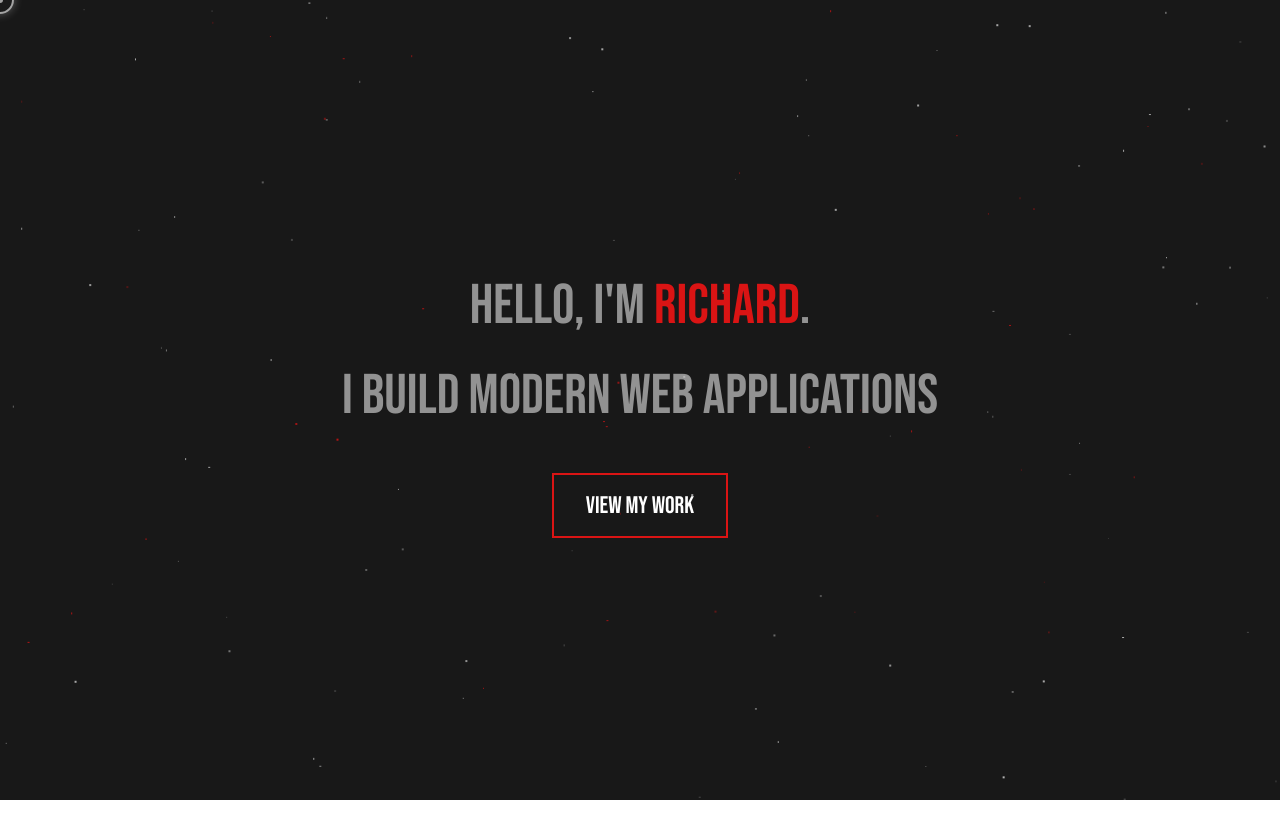
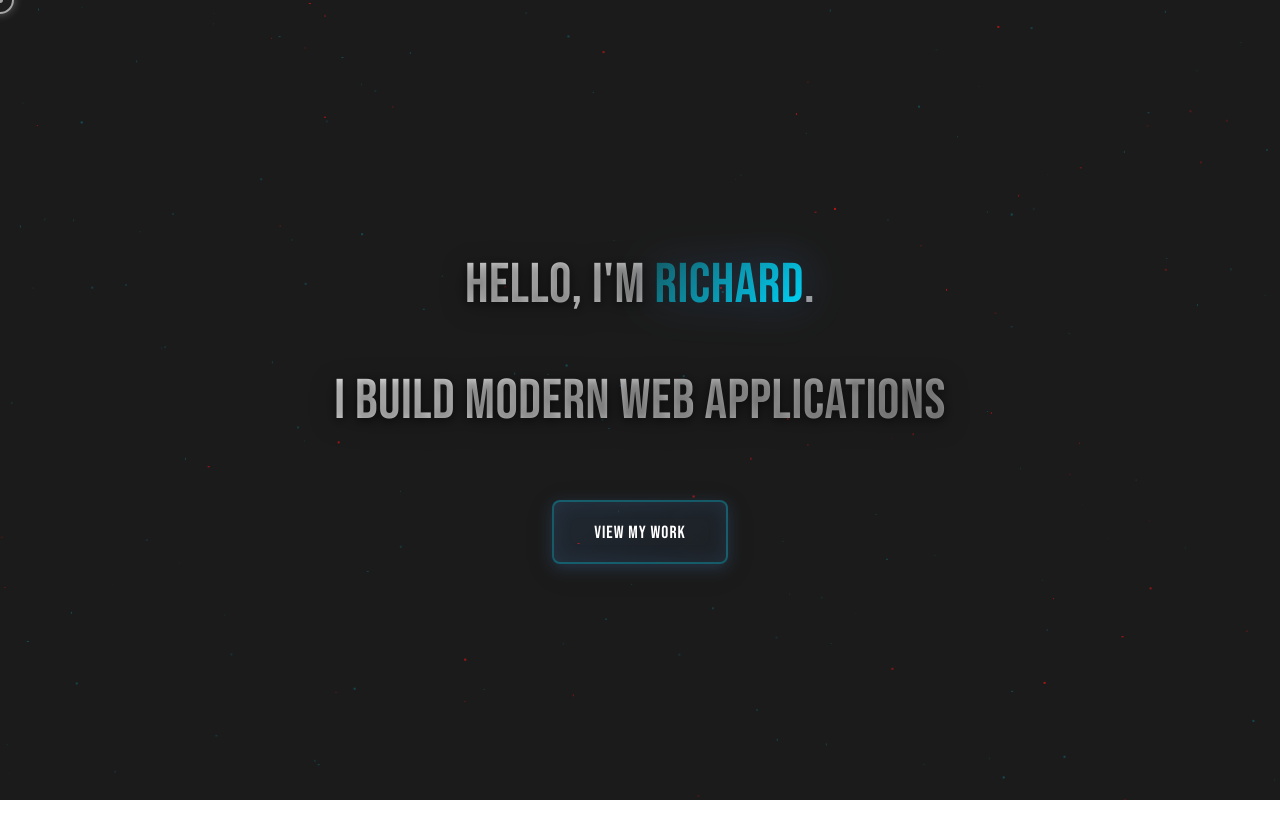
Before and after one commit to Richard190104/Portfolio, a React (Vite) app: page / in a window 1280 px wide. Shown: the top 838 px of the page. Built offline with nearby package versions, Linux system fonts and the light colour scheme.

Commit message:
big update!!!

```diff
--- a/src/App.css
+++ b/src/App.css
@@ -6,7 +6,7 @@
   position: relative;
   z-index: 1;
   --red-color : #da1414;
-  --aqua-color :  #cccccc;
+  --aqua-color :  rgba(0, 229, 255, 0.295);
   --section-header-color: #ffffffcc;
 }
 html, body {
@@ -16,28 +16,17 @@ html, body {
   scroll-behavior: smooth;
 }
 
-/* Scroll Progress Bar */
-.scroll-progress-container {
-  position: fixed;
-  top: 0;
-  left: 0;
-  width: 100%;
-  height: 4px;
-  background: rgba(0, 0, 0, 0.2);
-  z-index: 9999;
-  backdrop-filter: blur(5px);
-}
 
-.scroll-progress-bar {
-  height: 100%;
-  background: linear-gradient(90deg, var(--red-color) 0%, var(--aqua-color) 100%);
-  box-shadow: 0 0 10px var(--red-color), 0 0 20px rgba(0, 229, 255, 0.5);
-  transition: width 0.1s ease-out;
-}
+
+
 
 /* Custom Scrollbar for entire page */
 ::-webkit-scrollbar {
   width: 5px;
+}
+
+::-webkit-scrollbar:hover{
+  width: 8px;
 }
 
 ::-webkit-scrollbar-track {
@@ -46,15 +35,15 @@ html, body {
 }
 
 ::-webkit-scrollbar-thumb {
-  background: linear-gradient(180deg, rgba(255, 1, 1, 0.6) 0%, rgba(231, 1, 1, 0.3) 100%);
+  background: linear-gradient(180deg, rgba(136, 136, 136, 0.6) 0%, rgba(1, 177, 231, 0.3) 100%);
   border-radius: 10px;
   border: 2px solid rgba(0, 229, 255, 0.05);
-  transition: all 0.3s ease;
 }
 
 ::-webkit-scrollbar-thumb:hover {
-  background: linear-gradient(180deg, rgba(255, 0, 0, 0.8) 0%, rgba(255, 72, 0, 0.5) 100%);
+  background: linear-gradient(180deg, rgba(136, 136, 136, 0.6) 0%, rgba(1, 177, 231, 0.733) 100%);
   box-shadow: 0 0 15px rgba(0, 229, 255, 0.3);
+
 }
 .content {
   position: relative;
@@ -117,8 +106,9 @@ html, body {
   position: fixed;
   inset: 0;
   display: flex;
-  justify-content: space-between;
-  align-items: center;
+  justify-content: center;
+  align-items: flex-start;
+  padding-top: 5% !important;
   padding: 0 10%;
   pointer-events: none;
   transition: transform 0.3s ease;
@@ -159,31 +149,69 @@ html, body {
 
 .content p {
   font-size: 3.5rem;
-  color: rgba(187, 187, 187, 0.75);
-  font-weight: 100;
-  margin: 0px;
-  line-height: 1.6;
+  color: rgba(255, 255, 255, 0.9);
+  font-weight: 300;
+  margin: 0.5rem 0;
+  line-height: 1.4;
   width: 50%;
+  text-shadow: 0 2px 10px rgba(0, 0, 0, 0.5);
+  background: linear-gradient(
+    135deg,
+    rgba(255, 255, 255, 0.9) 0%,
+    rgba(187, 187, 187, 0.8) 100%
+  );
+  -webkit-background-clip: text;
+  -webkit-text-fill-color: transparent;
+  background-clip: text;
 }
 
 .content button {
   margin-top: 2rem;
-  padding: 1rem 2rem;
-  font-size: 1.5rem;
-  border: none;
-  border-radius: 0px;
+  padding: 1.2rem 2.5rem;
+  font-size: 1.1rem;
+  border-radius: 8px;
   text-align: center;
-  background: transparent;
+  background: linear-gradient(135deg, rgba(89, 165, 255, 0.1), rgba(89, 165, 255, 0.05));
   color: white;
   cursor: pointer;
-  transition: border-color 0.3s ease, border-width 0.3s ease;
-  border: 2px solid var(--red-color);
+  border: 2px solid var(--aqua-color);
+  font-weight: 600;
+  letter-spacing: 1px;
+  text-transform: uppercase;
+  box-shadow:
+    0 4px 15px rgba(89, 165, 255, 0.2),
+    0 0 20px rgba(89, 165, 255, 0.1) inset;
+  transition: all 0.3s cubic-bezier(0.4, 0, 0.2, 1);
+  position: relative;
+  overflow: hidden;
+}
+
+.content button::before {
+  content: '';
+  position: absolute;
+  top: 0;
+  left: -100%;
+  width: 100%;
+  height: 100%;
+  background: linear-gradient(90deg, transparent, rgba(89, 165, 255, 0.3), transparent);
+  transition: left 0.5s ease;
+}
+
+.content button:hover::before {
+  left: 100%;
 }
 
 .content button:hover {
   border-color: var(--aqua-color);
-  border-width: 3px;
-  animation: buttonVibrate 0.5s ease-in-out;
+  box-shadow:
+    0 6px 25px rgba(89, 165, 255, 0.4),
+    0 0 40px rgba(89, 165, 255, 0.2) inset;
+}
+
+.content button:active {
+  box-shadow:
+    0 2px 10px rgba(89, 165, 255, 0.3),
+    0 0 20px rgba(89, 165, 255, 0.1) inset;
 }
 
 @keyframes buttonVibrate {
@@ -202,8 +230,14 @@ html, body {
 }
 
 .content b {
-  font-weight: 100;
-  color: var(--red-color);
+  font-weight: 600;
+  background: linear-gradient(135deg, var(--aqua-color) 0%, #00d9ff 100%);
+  -webkit-background-clip: text;
+  -webkit-text-fill-color: transparent;
+  background-clip: text;
+  text-shadow: none;
+  filter: drop-shadow(0 0 20px rgba(89, 165, 255, 0.4));
+  position: relative;
 }
 
 .loadable {
@@ -262,11 +296,12 @@ html, body {
 
 .section-right {
   width: 50%;
+  display: flex;
   text-align: center;
-  justify-content: center;
-  flex-direction: row;
+  justify-content: center !important;
+  align-items: center;
+  flex-direction: column;
   top: 120px;
-  transition: none;
   transform: translateX(1000px);
 }
 
@@ -284,24 +319,35 @@ html, body {
   align-items: center;
 }
 
-.skills-icons .iconBox:last-child {
-  grid-column: 2;
-}
 
 .devicon{
-  margin: 1rem;
   font-size: 3rem;
-}
+  text-shadow: 0 2px 10px rgba(0, 0, 0, 0.5);
+  background: linear-gradient(
+    135deg,
+    rgba(255, 255, 255, 0.9) 0%,
+    rgba(187, 187, 187, 0.8) 100%
+  );
+  -webkit-background-clip: text;
+  background-clip: text;
+  -webkit-text-fill-color: transparent;
+  }
+
+
+
 
 .iconBox{
   display: flex;
-  padding: 1rem;
+  padding: 35%;
+  border-radius: 5%;
   justify-content: center;
   align-items: center;
   border: 2px solid rgba(0, 229, 255, 0.295);
-  transition: all 0.3s ease;
   background-color: rgba(255, 255, 255, 0.055);
+  transition: all 1s ease ;
 }
+
+
 
 .slideInfoText {
   margin-top: 2rem;
@@ -339,6 +385,10 @@ html, body {
   transform: translateX(-50%);
 }
 
+.hovered{
+  transform: translateY(-10%) !important;
+}
+
 .separator{
   width: 100%;
   height: 80px;
@@ -353,6 +403,10 @@ html, body {
 .undimmed{
   opacity: 1 !important;
 }
+
+
+
+
 
 @keyframes loadElement {
   0% {
@@ -435,6 +489,34 @@ html, body {
     z-index: 2;
   }
 
+.view-work-button{
+  position: fixed !important;
+  bottom: 20px;
+  left: 50%;
+  transform: translateX(-50%);
+  transition: all 0.3s ease !important;
+  z-index: 1000;
+  opacity: 0;
+}
+
+.animate{
+  animation: buttonShake 4s ease infinite;
+}
+
+@keyframes buttonShake {
+  0%, 100% {
+    transform: translateX(-50%) translateY(0);
+  }
+  25% {
+    transform: translateX(-50%) translateY(-3px);
+  }
+  50% {
+    transform: translateX(-50%) translateY(3px);
+  }
+  75% {
+    transform: translateX(-50%) translateY(-3px);
+  }
+}
 
 @media (max-width: 1000px) {
   .section{
--- a/src/App.tsx
+++ b/src/App.tsx
@@ -9,6 +9,7 @@ import projects from "../src/assets/jsons/projects.json";
 import "./components/ProjectDetail.css";
 import Lenis from "lenis";
 import ProjectDetail from './components/ProjectDetail';
+import IntroPage from './components/introPage';
 function App() {
   const lenisRef = useRef<Lenis | null>(null);
 
@@ -36,7 +37,6 @@ function App() {
 
   const skillsIcons = [
     "devicon-html5-plain colored",
-    "devicon-css3-plain colored",
 
     "devicon-javascript-plain colored",
 
@@ -66,18 +66,6 @@ function App() {
     <b>simple web pages</b>. I enjoyed building something visual and seeing the
     results immediately. It was my first step into web development and it
     motivated me to keep learning.
-  </>,
-
-  <>
-    <i
-      className="devicon-css3-plain colored"
-      style={{ fontSize: "3rem", margin: "1rem" }}
-    ></i>
-    <br />
-    <b>CSS3</b>: CSS was key to improving the design of the websites I built. I
-    learned the basics alongside HTML to create{" "}
-    <b>visually appealing layouts</b>. Since then, I’ve created many static
-    websites using only HTML + CSS to explore its potential and possibilities.
   </>,
 
   <>
@@ -237,8 +225,8 @@ useEffect(() => {
 
   const left = aboutFixed?.querySelector(".section-left") as HTMLElement | null;
   const right = aboutFixed?.querySelector(".section-right") as HTMLElement | null;
-
-  if (!aboutFixed || !aboutSection || !projectsSection || !left || !right) return;
+  const button = document.querySelector(".view-work-button") as HTMLElement | null;
+  if (!aboutFixed || !aboutSection || !projectsSection || !left || !right || !button) return;
 
   const steps = skillDescriptions.length;
 
@@ -333,7 +321,8 @@ useEffect(() => {
     const cur = currentSlideRef.current;
     left.style.transform = `translateX(${-cur}px)`;
     right.style.transform = `translateX(${cur}px)`;
-
+    button.style.opacity = `${1 - cur / maxSlide}`;
+    button.classList.toggle("animate", cur < maxSlide * 0.5);
     raf = 0;
   };
 
@@ -364,14 +353,7 @@ useEffect(() => {
       <CursorCircle />
       <AnimatedBackground />
       <div className="content">
-        <section className="section section-intro">
-          <p>Hello, I'm <b>Richard</b>.</p>
-          <p>I build modern web applications</p>
-            <button onClick={() => {
-            const projectsSection = document.querySelector('.projects-section');
-            projectsSection?.scrollIntoView({ behavior: 'smooth' });
-            }}>View my work</button>
-        </section>
+        <IntroPage />
 
         <section className="section about-section" style={{flexDirection: 'row', justifyContent: 'start', alignItems: 'start', minHeight: 'auto', height: '300vh'}}>
          <div className="about-placeholder" />
@@ -400,6 +382,7 @@ useEffect(() => {
                    className={`
                     iconBox loadable
                     ${hoveredBox > index ? "dimmed" : "undimmed"}
+                    ${hoveredBox === index ? "hovered" : ""}
                   `}
                   key={index}
                   style={hoveredBox === index ? { border: '2px solid var(--red-color)' } : {}}
@@ -409,7 +392,12 @@ useEffect(() => {
               ))}
             </div>
           </div>
+
           </div>
+          <button className="view-work-button" onClick={() => {
+          const projectsSection = document.querySelector('.projects-section');
+          projectsSection?.scrollIntoView({ behavior: 'smooth' });
+          }}>View my work</button>
         </section>
         <div className='separator'></div>
         <section className="section projects-section" style={{flexDirection: 'column', justifyContent: 'start', alignItems: 'start', minHeight: 'none !important', margin: '0% 5%'}}>
--- a/src/components/AnimatedBackground.css
+++ b/src/components/AnimatedBackground.css
@@ -4,7 +4,7 @@
   left: 0;
   width: 100%;
   height: 100%;
-  background: #181818 ;
+  background: #1b1b1b ;
   overflow: hidden;
   z-index: -1;
 }
@@ -15,6 +15,7 @@
   left: 0;
   pointer-events: none;
 }
+
 
 
 
--- a/src/components/AnimatedBackground.tsx
+++ b/src/components/AnimatedBackground.tsx
@@ -6,7 +6,7 @@ export default function AnimatedBackground() {
   const mousePosition = useMousePosition()
   const canvasRef = useRef<HTMLCanvasElement>(null)
   const mousePositionRef = useRef(mousePosition)
-  const starsNumber = Math.round(window.innerWidth / 10)
+  const starsNumber = Math.round(window.innerWidth / 7)
   const stars = useMemo(() => {
     return [...Array(starsNumber)].map((_, i) => {
       const x = Math.random() * window.innerWidth
@@ -50,7 +50,7 @@ export default function AnimatedBackground() {
     let animationId: number
     const linkRadius = 160
 
-    const cursorRadius = 300
+    const cursorRadius = 200
 
     const draw = () => {
       context.clearRect(0, 0, canvas.width, canvas.height)
--- a/src/components/ProjectDetail.css
+++ b/src/components/ProjectDetail.css
@@ -155,12 +155,6 @@
     letter-spacing: 0.3px;
 }
 
-.tech-tag:hover {
-    background: linear-gradient(135deg, rgba(0, 229, 255, 0.2) 0%, rgba(0, 229, 255, 0.1) 100%);
-    border-color: rgba(0, 229, 255, 0.6);
-    box-shadow: 0 0 20px rgba(0, 229, 255, 0.2);
-    transform: translateY(-2px);
-}
 
 @media (max-width: 768px) {
     .project-detail-page {
--- /dev/null
+++ b/src/components/introPage.css
@@ -0,0 +1,77 @@
+.intro-wrapper{
+    display: flex !important;
+    flex-direction: column !important;
+    justify-content: center !important;
+    align-items: center !important;
+    width: 100%;
+    height: 100vh;
+    position: fixed;
+}
+
+.section-intro {
+  min-height: 200vh !important;
+  justify-content: flex-start !important;
+}
+
+.introText {
+    display: flex;
+    flex-direction: column;
+    justify-content: center;
+    align-items: center;
+    gap: 1rem;
+    width: 100%;
+    text-align: center;
+    z-index: 500;
+    filter: drop-shadow(0 4px 12px rgba(0, 0, 0, 0.3));
+}
+
+.introText p {
+    letter-spacing: 0.5px;
+    line-height: 1.5;
+}
+
+.introMenu{
+    position: absolute;
+    top: 0;
+    left: 0;
+    width: 100%;
+    height: 100%;
+    display: flex;
+    justify-content: center;
+    align-items: center;
+}
+
+.menuSection{
+    display: flex;
+    flex-direction: column;
+    justify-content: center;
+    align-items: center;
+    gap: 1rem;
+    text-align: center;
+    position: absolute;
+    backdrop-filter: blur(20px);
+    border-radius: 20px;
+    opacity: 0;
+    padding: 3rem 4rem;
+    transition: all 0.4s cubic-bezier(0.4, 0, 0.2, 1);
+}
+
+.menuSection:hover {
+    border-color: rgba(89, 165, 255, 0.4);
+
+}
+
+.menuSection h3 {
+    font-size: 1.8rem;
+    font-weight: 600;
+    letter-spacing: 1px;
+    color: rgba(255, 255, 255, 0.95);
+    margin: 0;
+    text-shadow: 0 2px 8px rgba(0, 0, 0, 0.3);
+    transition: all 0.3s ease;
+}
+
+.menuSection:hover h3 {
+    color: var(--aqua-color);
+    text-shadow: 0 0 20px rgba(89, 165, 255, 0.5);
+}
--- /dev/null
+++ b/src/components/introPage.tsx
@@ -0,0 +1,95 @@
+import { useState, useEffect, useRef } from 'react';
+import './introPage.css';
+export default function IntroPage() {
+    const [scrollProgress, setScrollProgress] = useState(0);
+    const sectionRef = useRef<HTMLElement>(null);
+    const canvasRef = useRef<HTMLCanvasElement>(null);
+
+    useEffect(() => {
+        const menuSection = document.querySelectorAll('.menuSection') as NodeListOf<HTMLElement>;
+        menuSection.forEach((section, index) => {
+            section.style.top = `${index == 0? 60 : index == 1 ? 10 : 70}%`;
+            section.style.left = `${10 * index + 30}%`;
+        });
+        const handleScroll = () => {
+            const element = document.querySelector('.introText') as HTMLElement | null;
+            const menuSection = document.querySelectorAll('.menuSection') as NodeListOf<HTMLElement>;
+            const introMenu = document.querySelector('.introMenu') as HTMLElement;
+            if (!sectionRef.current) return;
+
+            const section = sectionRef.current;
+            const sectionTop = section.offsetTop;
+            const sectionHeight = section.offsetHeight;
+            const scrollY = window.scrollY;
+            const windowHeight = window.innerHeight;
+
+            const scrollStart = sectionTop;
+            const scrollEnd = sectionTop + sectionHeight - windowHeight;
+
+            const progress = Math.min(Math.max((scrollY - scrollStart) / (scrollEnd - scrollStart), 0), 1);
+
+            setScrollProgress(progress);
+            element!.style.transform = `scale(${progress * 2 + 1})`;
+            element!.style.opacity = `${1 - progress }`;
+
+        };
+
+        window.addEventListener('scroll', handleScroll);
+        handleScroll();
+
+        return () => window.removeEventListener('scroll', handleScroll);
+    }, [])
+
+    useEffect(() => {
+        const canvas = canvasRef.current;
+        if (!canvas) return;
+
+        const context = canvas.getContext('2d');
+        if (!context) return;
+
+        const introWrapper = document.querySelector('.intro-wrapper') as HTMLElement;
+        if (!introWrapper) return;
+
+        const setCanvasSize = () => {
+            const rect = introWrapper.getBoundingClientRect();
+            canvas.width = rect.width;
+            canvas.height = rect.height;
+            canvas.style.position = 'absolute';
+            canvas.style.top = '0';
+            canvas.style.left = '0';
+            canvas.style.pointerEvents = 'none';
+        };
+
+        setCanvasSize();
+        window.addEventListener('resize', setCanvasSize);
+
+
+
+
+
+        return () => {
+            window.removeEventListener('resize', setCanvasSize);
+        };
+    }, []);
+
+    return (
+        <>
+        <section className="section section-intro" ref={sectionRef}>
+            <div className="intro-wrapper">
+                <canvas ref={canvasRef}></canvas>
+                <div className='introText'>
+                    <p>Hello, I'm <b>Richard</b>.</p>
+                    <p>I build modern web applications</p>
+                    <button onClick={() => {
+                    const projectsSection = document.querySelector('.projects-section');
+                    projectsSection?.scrollIntoView({ behavior: 'smooth' });
+                    }}>View my work</button>
+                </div>
+
+            </div>
+
+        </section>
+        </>
+    )
+
+}
--- a/src/index.css
+++ b/src/index.css
@@ -28,6 +28,7 @@ body {
   margin: 0;
   min-width: 320px;
   min-height: 100vh;
+  cursor: none;
 }
 
 h1 {
```
Also changed, not shown: src/components/Project.css (+11 -10 lines).
